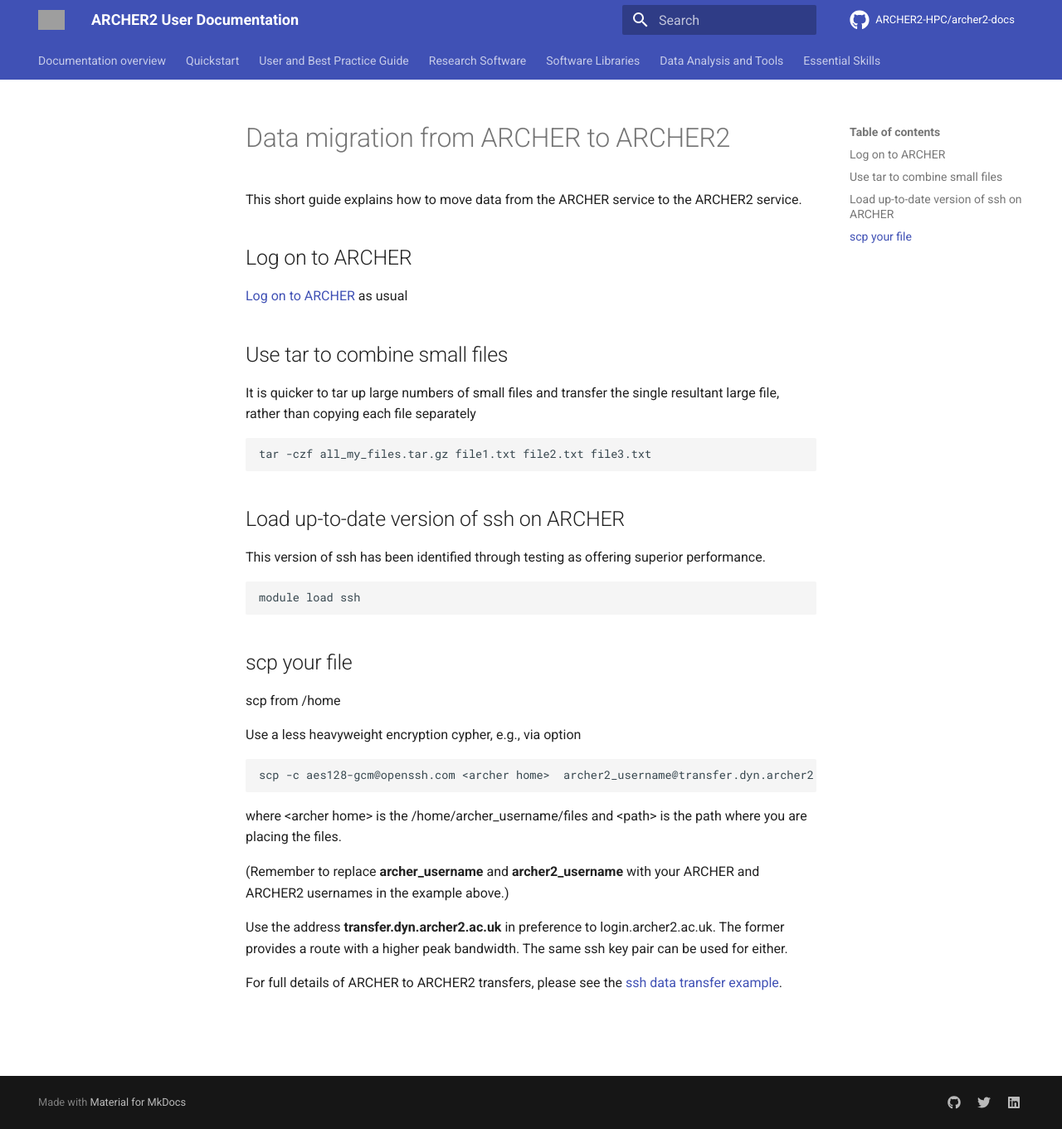
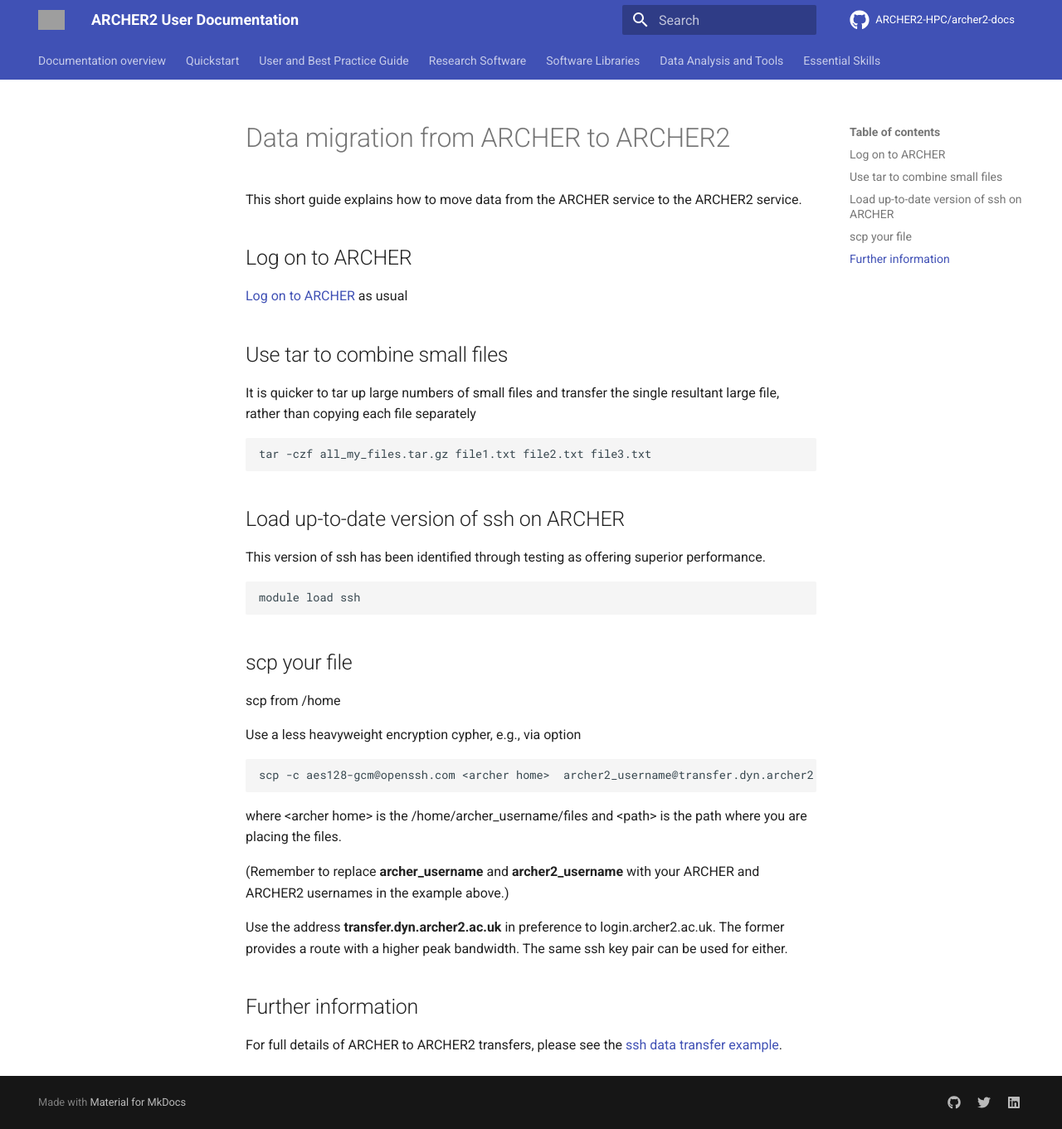
Before and after one commit to ARCHER2-HPC/archer2-docs, an MkDocs documentation site: the page built from docs/user-guide/data_migration2.md, in a window 1280 px wide and 1361 px high. Shown: the whole window at 83% size. Built offline with MkDocs 1.6.1 and Material for MkDocs 9.7.7, drawn with Linux system fonts in a browser that asks for light colours; comment, search, counter and statistics services are not loaded; grey boxes are pictures that could not be loaded.

Commit message:
add further info heading

```diff
--- a/docs/user-guide/data_migration2.md
+++ b/docs/user-guide/data_migration2.md
@@ -35,4 +35,6 @@
 
 Use the address **transfer.dyn.archer2.ac.uk** in preference to login.archer2.ac.uk. The former provides a route with a higher peak bandwidth. The same ssh key pair can be used for either.
 
+## Further information
+
 For full details of ARCHER to ARCHER2 transfers, please see  the [ssh data transfer example](../data#ssh-data-transfer-example).
```
